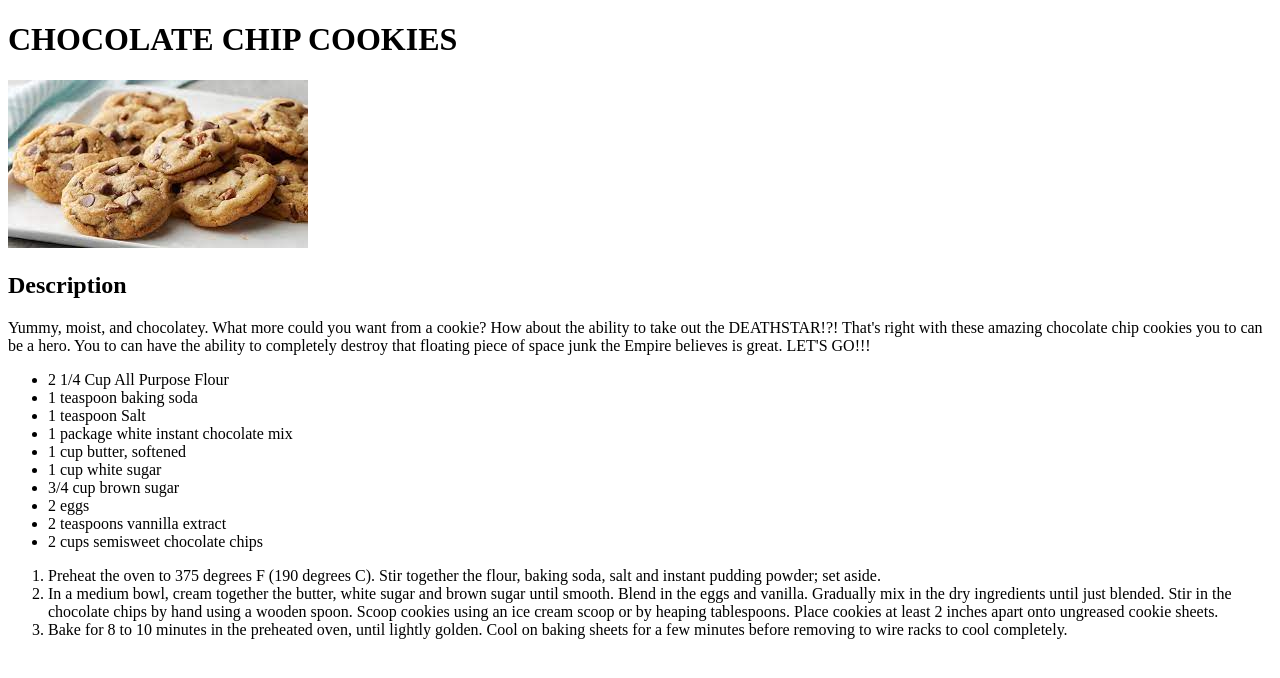
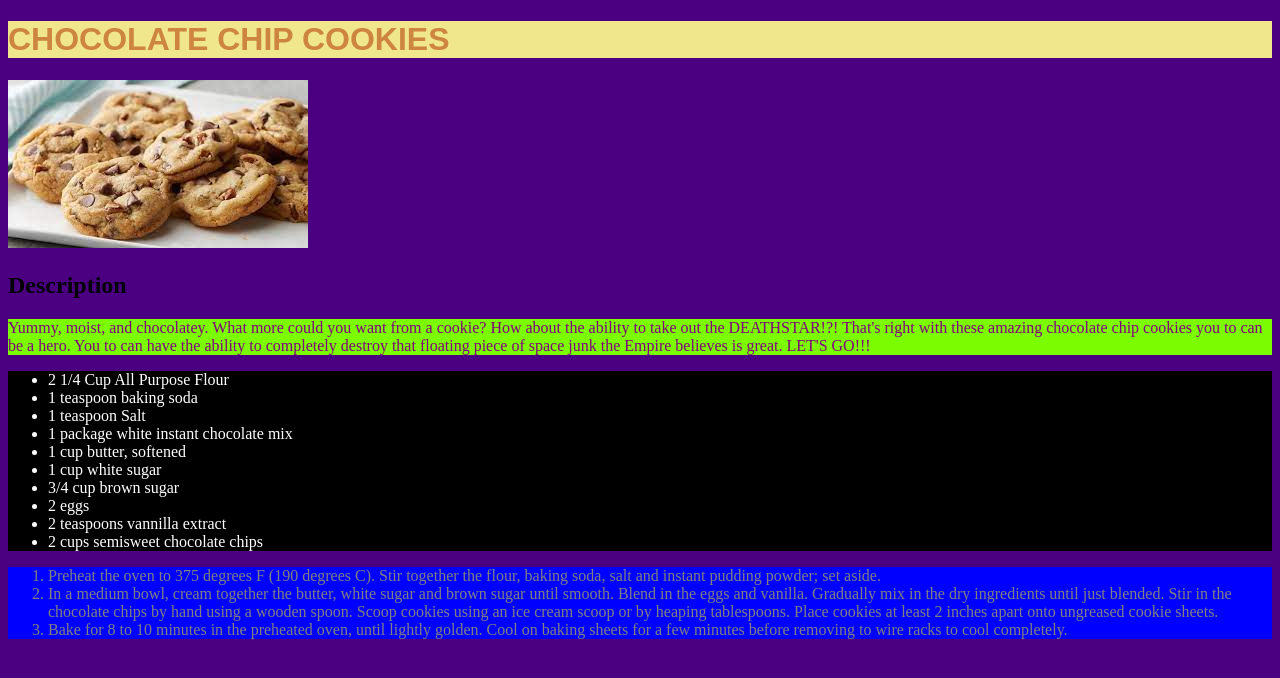
Before and after one commit to Jd0ng1993/odin-recipes, a plain HTML site: page recipes/ccc.html in a window 1280 px wide. Drawn offline with Linux system fonts and the light colour scheme.

Commit message:
Added style to the page

```diff
--- a/recipes/ccc.html
+++ b/recipes/ccc.html
@@ -4,6 +4,7 @@
     <meta charset="UTF-8">
     <meta http-equiv="X-UA-Compatible" content="IE=edge">
     <meta name="viewport" content="width=device-width, initial-scale=1.0">
+    <link rel = "stylesheet" href = "../style.css"/>
     <title>Chocolate Chip Cookies</title>
 </head>
 <body>
--- /dev/null
+++ b/style.css
@@ -0,0 +1,27 @@
+p {
+    color: purple;
+    background-color: lawngreen;
+}
+
+ul {
+    background-color: black;
+    color: white;
+}
+
+ol {
+    background-color: blue;
+    color: gray;
+}
+
+body {
+    height: auto;
+    width: auto;
+    background-color: indigo;
+}
+
+h1 {
+    background-color: khaki;
+    color: peru;
+    font-weight: 900;
+    font-family: fantasy, 'Franklin Gothic Medium', 'Arial Narrow', Arial, sans-serif;
+}
```
Also changed, not shown: index.html (+1 -0 lines), recipes/lasagna.html (+1 -0 lines), recipes/mead.html (+1 -0 lines).
